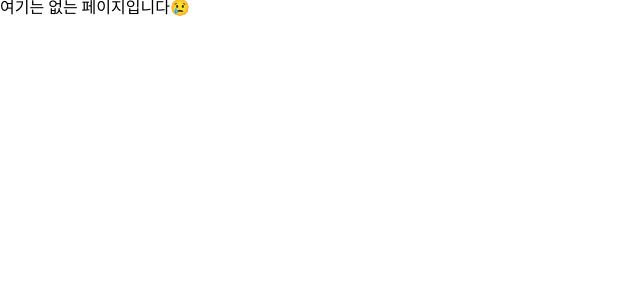
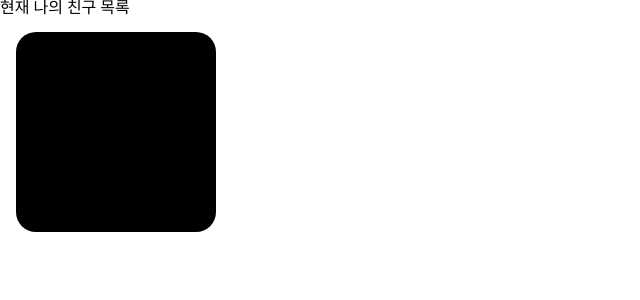
Before and after one commit to today-farm/Today-Frontend, a React (Create React App) app: page /friend/friends in a window 1280 px wide. Shown: the top 300 px of the page, without its empty margins (0-640 px from the left). Built offline with nearby package versions, Linux system fonts and the light colour scheme; a web font is replaced by a local one.

Commit message:
코드 공유

```diff
--- a/package.json
+++ b/package.json
@@ -20,9 +20,9 @@
     "react-dom": "^18.2.0",
     "react-router": "^6.4.2",
     "react-router-dom": "^6.4.2",
-    "react-scripts": "5.0.1",
+    "react-scripts": "^2.1.3",
     "styled-components": "^5.3.6",
-    "sweetalert2": "^11.6.0",
+    "sweetalert2": "^11.4.8",
     "typescript": "^4.8.4",
     "web-vitals": "^2.1.4"
   },
--- a/src/App.tsx
+++ b/src/App.tsx
@@ -7,6 +7,8 @@ import Withdraw from './components/Withdraw';
 import TodayPost from './components/Today';
 import EditAccount from './components/EditAccount';
 import FriendAdd from './components/Friendadd';
+import FriendList from './components/Friend/FriendList';
+import React from 'react';
 
 function App() {
   return (
@@ -18,6 +20,7 @@ function App() {
         <Route path='/post' element={<TodayPost />} />
         <Route path='/edit' element={<EditAccount />} />
         <Route path='/friend/add' element={<FriendAdd />} />
+        <Route path='/friend/friends' element={<FriendList />} />
         <Route path='/' element={<p>메인페이지입니다.</p>} />
         <Route path='/post' element={<TodayPost />} />
         <Route path='*' element={<p>여기는 없는 페이지입니다😢</p>} />
--- /dev/null
+++ b/src/components/Friend/FriendList.tsx
@@ -0,0 +1,44 @@
+import React, { useState, useEffect, createElement, useContext } from "react";
+import axios from "axios";
+import { useCookies } from "react-cookie";
+import { FriendListContext, FriendListProvider } from "../../context/FriendListContext";
+
+function Friendlist2() {
+  //const [friend_ID, setfriend_ID] = useState<any>();
+    // const {friendInfos, loadFriendList} = useContext(FriendListContext)
+    const [cookies, setCookie, getCookie] = useCookies<string>(["accessToken"]);
+
+
+
+
+    return (
+        <>
+        현재 나의 친구 목록
+        <FriendBowl>
+
+        </FriendBowl>
+        </>
+    )
+}
+
+function FriendBowl({ children }:any) {
+    return (
+      <div
+        style={{
+          backgroundColor: 'black',
+          borderRadius: '20px',
+          color: 'white',
+          minHeight: '200px',
+          maxWidth: '200px',
+          margin: '1rem',
+          padding: '1rem',
+          textAlign: 'center',
+        }}
+      >
+        {children}
+      </div>
+    );
+  }
+const initialState = [<object></object>];
+
+export default Friendlist2;
--- /dev/null
+++ b/src/context/FriendListContext.tsx
@@ -0,0 +1,47 @@
+import { createContext, useState,useEffect } from 'react';
+import axios from "axios";
+import { useCookies } from "react-cookie";
+
+
+export const FriendListContext = createContext({});
+
+export function FriendListProvider({ children }:any) {
+  const [cookies, setCookie, getCookie] = useCookies<string>(["accessToken"]);
+
+  const [friendInfos, setfriendInfos] = useState({});
+
+  const loadFriendList = () => {
+    useEffect(() => {
+      setfriendInfos([]);
+        axios({
+            url: `friends/${localStorage.getItem('userId')}`, // 통신할 웹문서
+            method: 'get', // 통신할 방식
+            headers: {
+                "Content-Type": "application/json",
+                Authorization: `Bearer ${cookies.accessToken}`,
+            }
+          })
+          .then((res) => {
+            console.log("컴포넌트가 화면에 나타나고, axios 요청 성공");
+            //문제가 있을 시, 여기를 좀 건드려줄 것.
+            console.log(res.data.result.friendInfos);
+            setfriendInfos([...res.data.result.friendInfos]);
+            console.log(friendInfos);
+            // let userID : number = 0;
+          })
+          .catch((err) => {
+            console.log(err);
+          });
+
+        console.log('컴포넌트가 화면에 나타남');
+        return () => {
+
+        };
+      }, [friendInfos]);
+  }
+  return (
+    <FriendListContext.Provider value={{ friendInfos }}>
+      {children}
+    </FriendListContext.Provider>
+  );
+}
```
Also changed, not shown: src/components/Friend/FriendList2.tsx (added, +47 -0 lines), tsconfig.json (+9 -3 lines), 1 other file (tests, documents, lock files or other folders).
